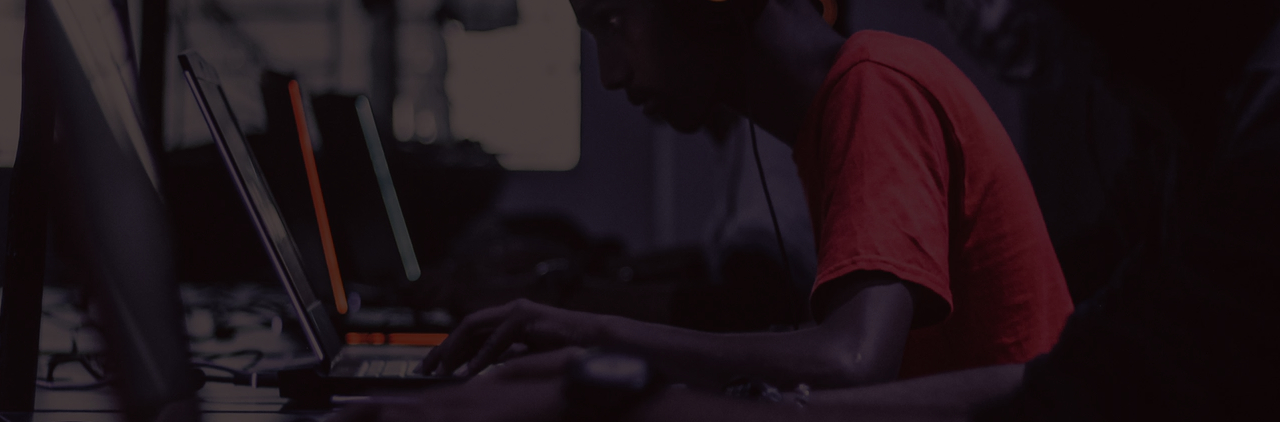
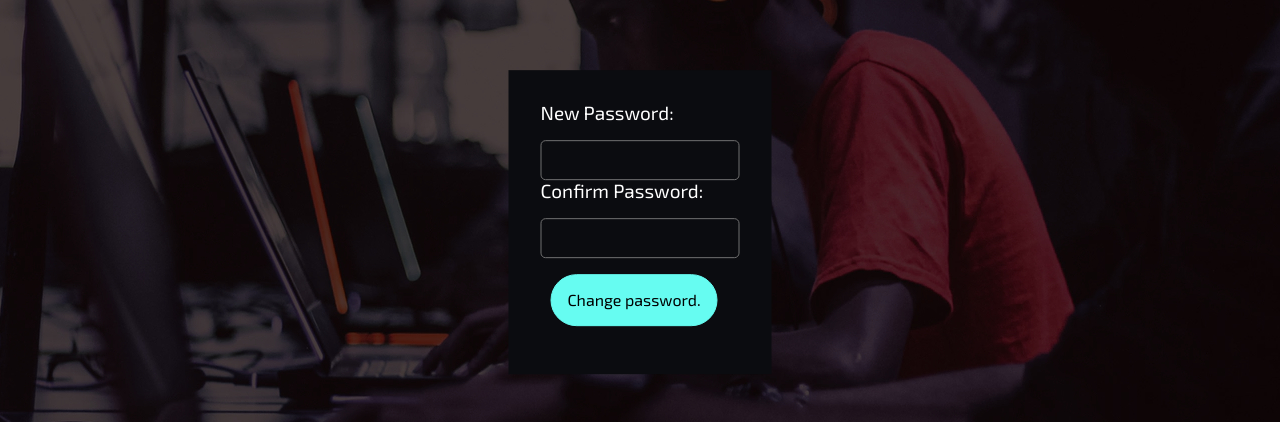
Before and after one commit to rvfvl/ClashFinder-MERN, a React (Create React App) app in the folder client/: page /resetpassword/1 in a window 1280 px wide. Shown: the part 219-641 px from the top of the page. Built offline with nearby package versions, Linux system fonts and the light colour scheme; no server answers.

Commit message:
Added forgot password and reset password views.

```diff
--- a/client/src/App.js
+++ b/client/src/App.js
@@ -14,6 +14,8 @@ import RegisterPage from './views/RegisterPage';
 import PlayerPage from './views/PlayerPage';
 import VerifyProfilePage from './views/VerifyProfilePage';
 import EditProfilePage from './views/EditProfilePage';
+import ForgotPasswordPage from './views/ForgotPasswordPage';
+import ResetPasswordPage from './views/ResetPasswordPage';
 
 // Import components
 import Navbar from './components/Navbar/Navbar';
@@ -68,6 +70,8 @@ function App() {
             <Route exact path="/login" component={LoginPage} />
             <Route exact path="/register" component={RegisterPage} />
             <Route exact path="/players" component={PlayerPage} />
+            <Route exact path="/forgotpassword" component={ForgotPasswordPage} />
+            <Route exact path="/resetpassword/:resettoken" component={ResetPasswordPage} />
             <PrivateRoute exact path="/profile" component={ProfilePage} />
             <PrivateRoute exact path="/profile/verify" component={VerifyProfilePage} />
             <PrivateRoute exact path="/profile/edit" component={EditProfilePage} />
--- a/client/src/components/Button/Button.js
+++ b/client/src/components/Button/Button.js
@@ -7,6 +7,7 @@ const Button = styled.input`
   border: 1px solid #66fcf1;
   border-radius: 50px;
   cursor: pointer;
+  min-width: 150px;
   margin: 1rem 10px;
   padding: 1rem;
 `;
--- a/client/src/views/EditProfilePage.js
+++ b/client/src/views/EditProfilePage.js
@@ -6,7 +6,7 @@ import { Link } from 'react-router-dom';
 import { IoMdArrowBack } from 'react-icons/io';
 import { Redirect } from 'react-router-dom';
 import { useForm } from 'react-hook-form';
-import { useDispatch, useSelector } from 'react-redux';
+import { useDispatch } from 'react-redux';
 import { setAlert } from 'actions/alertActions';
 import { loadUser } from 'actions/authActions';
 import Input from 'components/Input/Input';
@@ -39,9 +39,7 @@ const PageWrapper = styled.div`
   }
 
   form {
-    @media ${device.tablet} {
-      width: 50%;
-    }
+    margin-right: 1rem;
 
     span {
       display: block;
@@ -50,9 +48,19 @@ const PageWrapper = styled.div`
   }
 `;
 
-const StyledButton = styled(Button)`
-  margin: 0;
-  width: 150px;
+const FormWrapper = styled.div`
+  display: flex;
+  flex-direction: column;
+
+  @media ${device.tablet} {
+    flex-direction: row;
+  }
+`;
+
+const FormContainer = styled.div`
+  display: flex;
+  flex: 1;
+  flex-direction: column;
 `;
 
 const StyledLabel = styled.label`
@@ -74,10 +82,6 @@ const EditProfilePage = () => {
   } = useForm();
 
   const dispatch = useDispatch();
-  const user = useSelector(state => state.auth.user || '');
-
-  const [isEmailFormOpen, setIsEmailFormOpen] = useState(false);
-  const [isPasswordFormOpen, setIsPasswordFormOpen] = useState(false);
 
   const [emailForm, setEmailForm] = useState({ email: '', currentPassword: '' });
   const [passwordForm, setPasswordForm] = useState({
@@ -96,7 +100,6 @@ const EditProfilePage = () => {
       });
 
       dispatch(loadUser());
-      setIsEmailFormOpen(false);
       dispatch(setAlert('success', response.data.msg));
     } catch (error) {
       dispatch(setAlert('danger', error.response.data.errors.msg));
@@ -110,7 +113,6 @@ const EditProfilePage = () => {
         newPassword: data.newPassword
       });
 
-      setIsPasswordFormOpen(false);
       dispatch(setAlert('success', response.data.msg));
     } catch (error) {
       dispatch(setAlert('danger', error.response.data.errors.msg));
@@ -119,8 +121,9 @@ const EditProfilePage = () => {
 
   return (
     <PageWrapper>
+      <FormWrapper>
+        <FormContainer>
           <h1>Email:</h1>
-      {isEmailFormOpen ? (
           <div>
             <form onSubmit={handleSubmitEmail(onSubmitEmail)}>
               <span>
@@ -156,26 +159,12 @@ const EditProfilePage = () => {
                   </Badge>
                 )}
               </span>
-            <StyledButton type="submit" value="Change Email" />
-            <StyledButton
-              type="button"
-              value="Cancel"
-              onClick={() => setIsEmailFormOpen(!isEmailFormOpen)}
-            />
+              <Button type="submit" value="Change Email" />
             </form>
           </div>
-      ) : (
-        <div>
-          <p>{user.email}</p>
-          <StyledButton
-            type="button"
-            value="Edit Email"
-            onClick={() => setIsEmailFormOpen(!isEmailFormOpen)}
-          />
-        </div>
-      )}
+        </FormContainer>
+        <FormContainer>
           <h1>Password:</h1>
-      {isPasswordFormOpen ? (
           <div>
             <form onSubmit={handleSubmitPassword(onSubmitPassword)}>
               <span>
@@ -232,23 +221,11 @@ const EditProfilePage = () => {
                   </Badge>
                 )}
               </span>
-            <StyledButton type="submit" value="Change Password" />
-            <StyledButton
-              type="button"
-              value="Cancel"
-              onClick={() => setIsPasswordFormOpen(!isPasswordFormOpen)}
-            />
+              <Button type="submit" value="Change Password" />
             </form>
           </div>
-      ) : (
-        <div>
-          <StyledButton
-            type="button"
-            value="Edit Password"
-            onClick={() => setIsPasswordFormOpen(!isPasswordFormOpen)}
-          />
-        </div>
-      )}
+        </FormContainer>
+      </FormWrapper>
       <div>
         <Link to="/profile" className="backBtn">
           <IoMdArrowBack size={20} />
--- /dev/null
+++ b/client/src/views/ForgotPasswordPage.js
@@ -0,0 +1,86 @@
+import React, { useState } from 'react';
+import styled from 'styled-components';
+import axios from 'axios';
+import device from '../theme/queries';
+import { useForm } from 'react-hook-form';
+import { setAlert } from '../actions/alertActions';
+import { useSelector, useDispatch } from 'react-redux';
+import { Redirect } from 'react-router-dom';
+import Input from 'components/Input/Input';
+import Button from 'components/Button/Button';
+import Badge from 'components/Badge/Badge';
+
+const PageWrapper = styled.div`
+  padding: 1rem;
+  height: calc(100vh - 120px);
+  position: relative;
+
+  @media ${device.tablet} {
+    padding: 2rem;
+  }
+`;
+
+const FormWrapper = styled.form`
+  background-color: #0b0c10;
+  padding: 2rem;
+  position: absolute;
+  left: 50%;
+  top: 45%;
+  transform: translate(-50%, -45%);
+`;
+
+const StyledLabel = styled.label`
+  font-size: 19px;
+  margin-bottom: 1rem;
+  display: block;
+`;
+
+const ForgotPasswordPage = () => {
+  const isAuthenticated = useSelector(state => state.auth.isAuthenticated);
+  const { register, handleSubmit, watch, errors } = useForm();
+  const [email, setEmail] = useState('');
+
+  const dispatch = useDispatch();
+
+  const onSubmit = async data => {
+    try {
+      const response = await axios.post('/api/v1/auth/forgotpassword', JSON.stringify(data), {
+        headers: { 'Content-Type': 'application/json' }
+      });
+
+      dispatch(setAlert('success', response.data.msg));
+    } catch (error) {
+      dispatch(setAlert('danger', error.response.data.errors.msg));
+    }
+  };
+
+  if (isAuthenticated) {
+    return <Redirect to="/profile" />;
+  }
+
+  return (
+    <PageWrapper>
+      <FormWrapper onSubmit={handleSubmit(onSubmit)}>
+        <StyledLabel htmlFor="email">Email:</StyledLabel>
+        <Input
+          type="text"
+          name="email"
+          value={email}
+          onChange={e => setEmail(e.target.value)}
+          ref={register({
+            required: true,
+            pattern: /^([\w\d._\-#])+@([\w\d._\-#]+[.][\w\d._\-#]+)+$/
+          })}
+        />
+        {errors.email && (
+          <Badge className="danger" style={{ display: 'block' }}>
+            Please enter correct email address.
+          </Badge>
+        )}
+        <Button type="submit" value="Request email change" />
+      </FormWrapper>
+    </PageWrapper>
+  );
+};
+
+export default ForgotPasswordPage;
--- a/client/src/views/LoginPage.js
+++ b/client/src/views/LoginPage.js
@@ -106,7 +106,7 @@ const LoginPage = () => {
             {errors.password && <Badge>Password is required.</Badge>}
             <input type="submit" />
           </StyledForm>
-          <StyledLink to="/">Forgot your password?</StyledLink>
+          <StyledLink to="/forgotpassword">Forgot your password?</StyledLink>
           <StyledHr />
           <StyledLink to="/register">
             Don&apos;t have an account? <strong>Register</strong>
--- /dev/null
+++ b/client/src/views/ResetPasswordPage.js
@@ -0,0 +1,98 @@
+import React, { useState } from 'react';
+import styled from 'styled-components';
+import axios from 'axios';
+import device from '../theme/queries';
+import { useForm } from 'react-hook-form';
+import { setAlert } from '../actions/alertActions';
+import { useSelector, useDispatch } from 'react-redux';
+import { Redirect } from 'react-router-dom';
+import Input from 'components/Input/Input';
+import Button from 'components/Button/Button';
+import Badge from 'components/Badge/Badge';
+
+const PageWrapper = styled.div`
+  padding: 1rem;
+  height: calc(100vh - 120px);
+  position: relative;
+
+  @media ${device.tablet} {
+    padding: 2rem;
+  }
+`;
+
+const FormWrapper = styled.form`
+  background-color: #0b0c10;
+  padding: 2rem;
+  position: absolute;
+  left: 50%;
+  top: 45%;
+  transform: translate(-50%, -45%);
+`;
+
+const StyledLabel = styled.label`
+  font-size: 19px;
+  margin-bottom: 1rem;
+  display: block;
+`;
+
+const ResetPasswordPage = () => {
+  const isAuthenticated = useSelector(state => state.auth.isAuthenticated);
+  const { register, handleSubmit, watch, errors } = useForm();
+
+  const dispatch = useDispatch();
+
+  const onSubmit = async data => {
+    console.log(data);
+    // try {
+    //   const response = await axios.post('/api/v1/auth/forgotpassword', JSON.stringify(data), {
+    //     headers: { 'Content-Type': 'application/json' }
+    //   });
+
+    //   dispatch(setAlert('success', response.data.msg));
+    // } catch (error) {
+    //   dispatch(setAlert('danger', error.response.data.errors.msg));
+    // }
+  };
+
+  if (isAuthenticated) {
+    return <Redirect to="/profile" />;
+  }
+
+  return (
+    <PageWrapper>
+      <FormWrapper onSubmit={handleSubmit(onSubmit)}>
+        <StyledLabel htmlFor="password">New Password:</StyledLabel>
+        <Input
+          type="password"
+          name="password"
+          ref={register({
+            required: true,
+            minLength: 5
+          })}
+        />
+        {errors.password && (
+          <Badge className="danger" style={{ display: 'block' }}>
+            Password needs to be at least 5 characters long.
+          </Badge>
+        )}
+        <StyledLabel htmlFor="confirmPassword">Confirm Password:</StyledLabel>
+        <Input
+          type="password"
+          name="confirmPassword"
+          ref={register({
+            required: true,
+            validate: value => value === watch().password
+          })}
+        />
+        {errors.confirmPassword && (
+          <Badge className="danger" style={{ display: 'block' }}>
+            Password does not match.
+          </Badge>
+        )}
+        <Button type="submit" value="Change password." />
+      </FormWrapper>
+    </PageWrapper>
+  );
+};
+
+export default ResetPasswordPage;
```
Also changed, not shown: 2 other files (tests, documents, lock files or other folders). Lines whose indentation alone changed are shown as unchanged.
